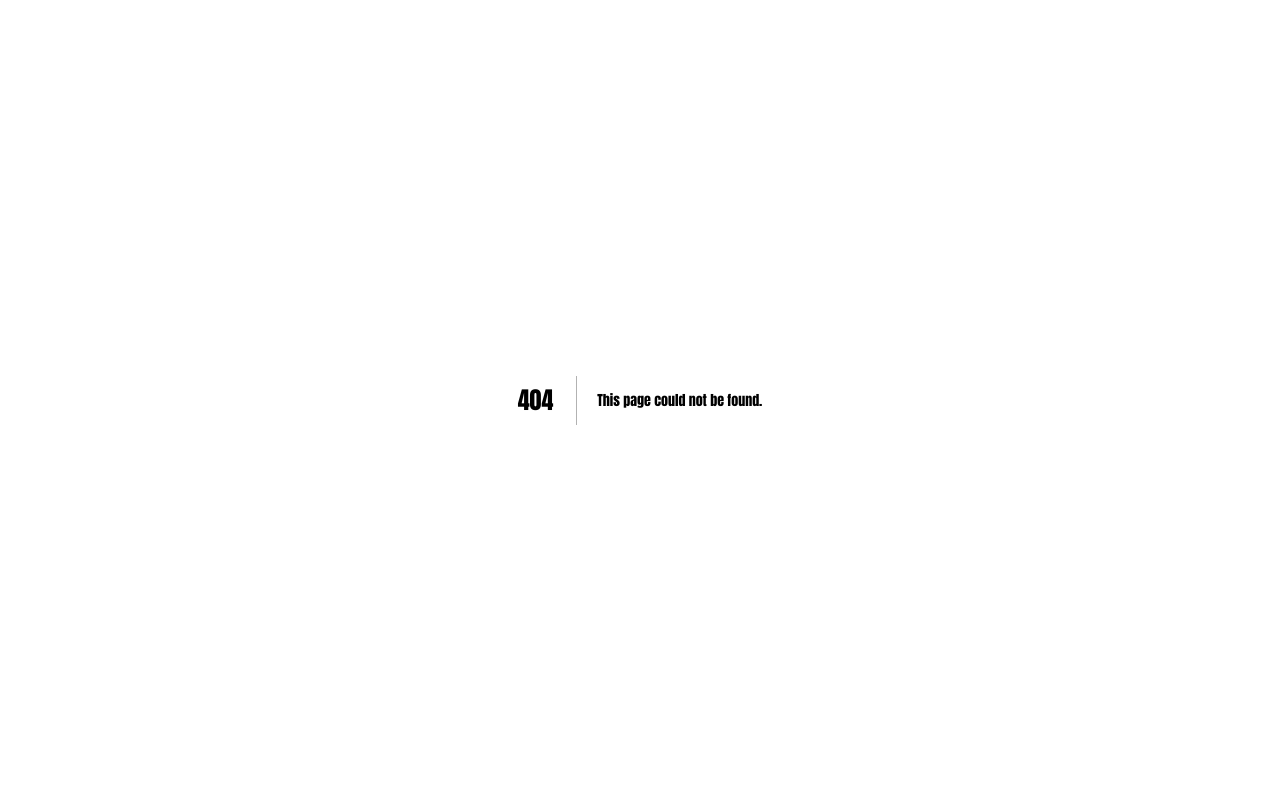
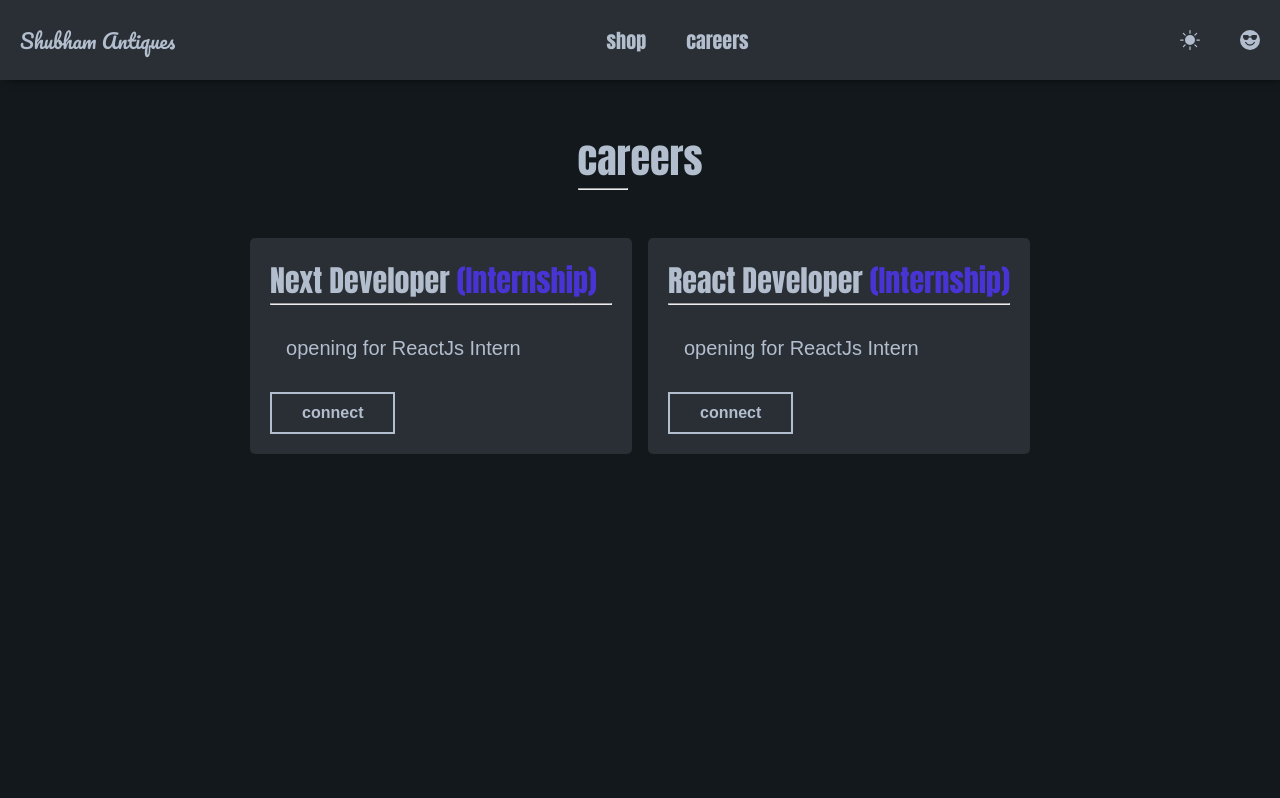
Before and after one commit to sghere/shubhamantiques, a Next.js app: page /careers in a window 1280 px wide. Before the commit this address had no page. Shown: the top 798 px of the page. Built offline with nearby package versions, Linux system fonts and the light colour scheme.

Commit message:
Careers Page

```diff
--- a/components/Layout.js
+++ b/components/Layout.js
@@ -10,7 +10,7 @@ const Layout = ({ children }) => {
     <>
       <div className={'appcss ' + (Theme ? 'light-theme' : 'dark-theme')}>
         <Navbar />
-        <main className="flex justify-center container">{children}</main>
+        <main className="container">{children}</main>
         <Footer />
       </div>
     </>
--- a/components/Navbar.js
+++ b/components/Navbar.js
@@ -38,6 +38,9 @@ const Navbar = () => {
           <Link href="/shop">
             <li className="navitem">shop</li>
           </Link>
+          <Link href="/careers">
+            <li className="navitem">careers</li>
+          </Link>
         </ul>
         <ul className="topnav-links">
           <li className="navitem" onClick={() => dispatch(toggleTheme())}>
--- a/pages/_app.js
+++ b/pages/_app.js
@@ -1,7 +1,7 @@
 import '../styles/globals.css';
 import '../styles/navbar.css';
 import '../styles/HeroSection.css';
-import '../styles/ShopSection.css';
+import '../styles/Section.css';
 import { Provider } from 'react-redux';
 import { store } from '../redux/store';
 
--- /dev/null
+++ b/pages/careers/index.js
@@ -0,0 +1,55 @@
+import Head from 'next/head';
+import Link from 'next/link';
+import React from 'react';
+import Layout from '../../components/Layout';
+
+const index = () => {
+  const CareerCard = ({ heading, position, description, buttonLink }) => {
+    return (
+      <div class="CardSection">
+        <div class="CareerCard">
+          <h2>
+            {heading} <span className="gradient">({position})</span>
+          </h2>
+          <hr />
+          <div class="CardBody">{description}</div>
+          <Link href={buttonLink}>
+            <button className="btn">connect</button>
+          </Link>
+        </div>
+      </div>
+    );
+  };
+
+  return (
+    <>
+      <Head>
+        <title>careers</title>
+      </Head>
+      <Layout>
+        <div className="Section p-3 CareerSection">
+          <h1>
+            careers
+            <hr className="HeadingBorderHr" />
+          </h1>
+          <div class="grid fr2">
+            <CareerCard
+              heading={'Next Developer '}
+              position="Internship"
+              description="opening for ReactJs Intern"
+              buttonLink="https://api.whatsapp.com/send/?phone=%2B918655301910&text=Hi, Application for NextJs Developer. From- Shubham Antiques Website"
+            />
+            <CareerCard
+              heading={'React Developer'}
+              position="Internship"
+              description="opening for ReactJs Intern"
+              buttonLink="https://api.whatsapp.com/send/?phone=%2B918655301910&text=Hi, Application for ReactJs Developer. From- Shubham Antiques Website"
+            />
+          </div>
+        </div>
+      </Layout>
+    </>
+  );
+};
+
+export default index;
--- a/pages/shop/index.js
+++ b/pages/shop/index.js
@@ -1,11 +1,15 @@
+import Head from 'next/head';
 import React from 'react';
 import Layout from '../../components/Layout';
 
 const index = () => {
   return (
     <>
+      <Head>
+        <title>shop</title>
+      </Head>
       <Layout>
-        <div className="ShopSection">
+        <div className="Section">
           <h1>coming soon...</h1>
         </div>
       </Layout>
--- a/styles/HeroSection.css
+++ b/styles/HeroSection.css
@@ -41,11 +41,20 @@ h6 {
 .pt-2 {
   padding-top: 2rem;
 }
+.pt-3 {
+  padding-top: 3rem !important;
+}
+.pt-4 {
+  padding-top: 4rem !important;
+}
 .pt-5 {
   padding-top: 5rem !important;
 }
 .pb-5 {
   padding-bottom: 5rem !important;
+}
+.landingScroll {
+  cursor: pointer;
 }
 
 .landingLinks {
--- /dev/null
+++ b/styles/Section.css
@@ -0,0 +1,59 @@
+.Section {
+  display: grid;
+  min-height: calc(100vh - var(--nav-height));
+  place-items: center;
+  justify-content: space-around;
+  gap: 2rem;
+}
+
+.CareerSection {
+  align-content: baseline;
+}
+
+.p-1 {
+  padding: 1rem;
+}
+.p-2 {
+  padding: 2rem;
+}
+.p-3 {
+  padding: 3rem;
+}
+.p-4 {
+  padding: 4rem;
+}
+.p-5 {
+  padding: 5rem;
+}
+
+.CareerCard {
+  background: var(--card-bg);
+  padding: 20px;
+  width: auto;
+  transition: 0.3s;
+  border-radius: 5px;
+}
+.CareerCard .CardBody {
+  padding: 2rem 1rem;
+}
+
+.CareerCard:hover {
+  cursor: pointer;
+  box-shadow: var(--card-shadow);
+}
+
+.HeadingBorderHr {
+  width: 50px;
+}
+
+@media (max-width: 768px) {
+  .CareerCard {
+    padding: 15px;
+  }
+}
+
+@media (max-width: 500px) {
+  .CareerCard {
+    padding: 10px;
+  }
+}
--- a/styles/ShopSection.css
+++ /dev/null
@@ -1,5 +0,0 @@
-.ShopSection {
-  display: grid;
-  min-height: calc(100vh - var(--nav-height));
-  place-items: center;
-}
--- a/styles/globals.css
+++ b/styles/globals.css
@@ -97,7 +97,7 @@
   --background-opacity: #12181b95;
   --text-color: var(--gray2);
   --highlight-light-color: white;
-  --highlight-dark-color: var(--gray4);
+  --highlight-dark-color: var(--gray6);
   --h-color: var(--highlight-light-color);
   --nav-shadow: 4px 0 10px -3px #010101;
   --nav-shadow-bottom: 0px 15px 10px -20px #010101;
@@ -203,6 +203,10 @@ main {
   min-height: 300px;
 }
 
+.FooterSocialLinks > * {
+  transition: 0.3s;
+}
+
 .FooterSocialLinks {
   font-size: 2rem;
   display: flex;
--- a/styles/navbar.css
+++ b/styles/navbar.css
@@ -70,7 +70,6 @@
   height: 100vh;
   width: 100%;
   position: fixed;
-  /* top: var(--nav-height); */
   background-color: var(--overlay-bg);
   z-index: 1;
   backface-visibility: hidden;
```
Also changed, not shown: components/HeroSection.jsx (+20 -2 lines).
